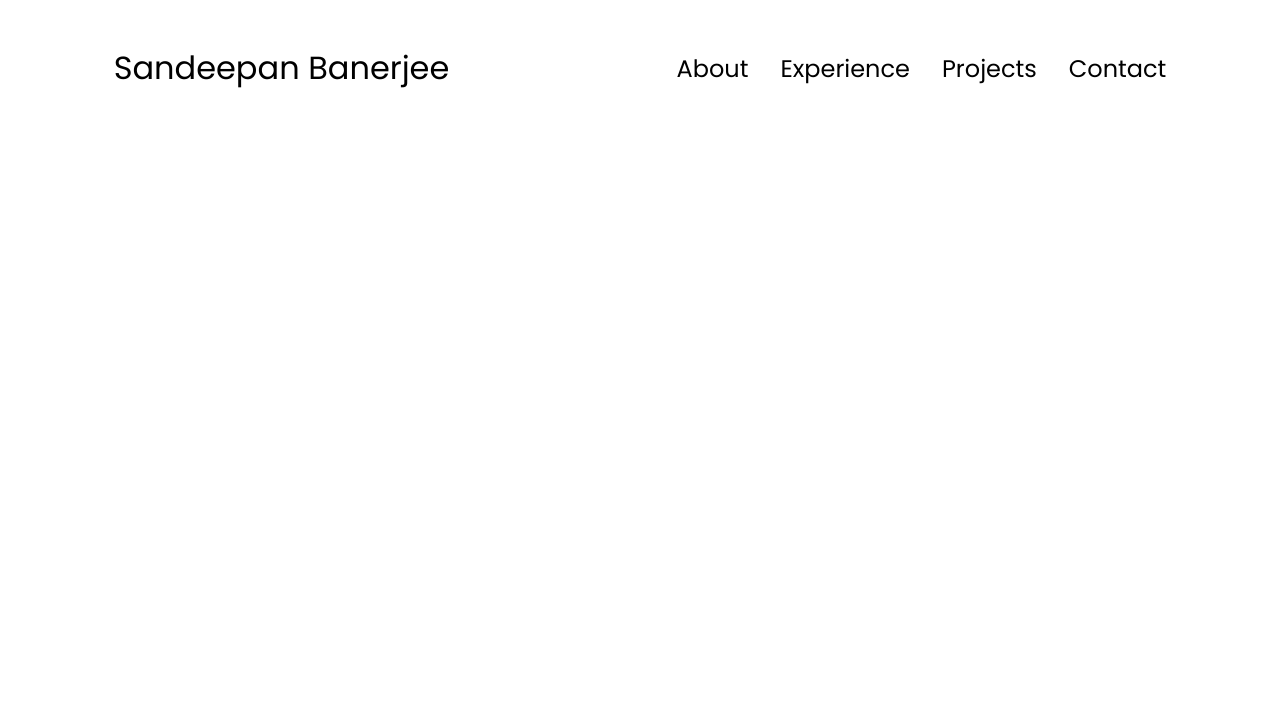
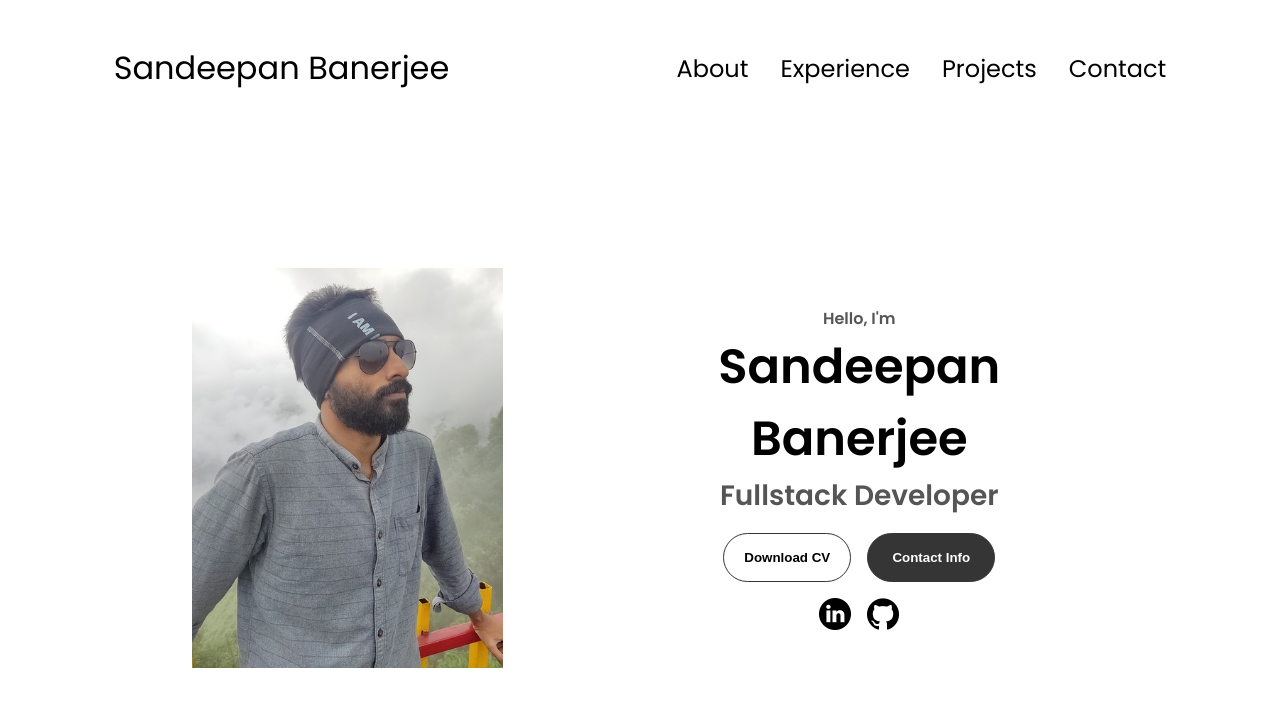
Before and after one commit to s-banerjee94/my-portfolio-angular, an Angular app: page / in a window 1280 px wide. Shown: the top 706 px of the page. Built offline with nearby package versions, Linux system fonts and the light colour scheme.

Commit message:
Generated profile component and added content

```diff
--- a/src/app/app.component.html
+++ b/src/app/app.component.html
@@ -1 +1,2 @@
 <app-navbar/>
+<app-profile/>
--- a/src/app/app.module.ts
+++ b/src/app/app.module.ts
@@ -3,11 +3,13 @@ import { BrowserModule } from '@angular/platform-browser';
 
 import { AppComponent } from './app.component';
 import { NavbarComponent } from './navbar/navbar.component';
+import { ProfileComponent } from './profile/profile.component';
 
 @NgModule({
   declarations: [
     AppComponent,
-    NavbarComponent
+    NavbarComponent,
+    ProfileComponent
   ],
   imports: [
     BrowserModule
--- /dev/null
+++ b/src/app/profile/profile.component.html
@@ -0,0 +1,23 @@
+<section id="profile">
+    <!-- TODO center this 2 div -->
+    <div class="section__pic-container">
+        <img src="./assets/sandeepan.jpg" alt="Sandeepan Banerjee profile picture">
+    </div>
+    <div class="section__text">
+        <p class="section__text__p1">Hello, I'm</p>
+        <h3 class="title">Sandeepan Banerjee</h3>
+        <p class="section__text__p2">Fullstack Developer</p>
+
+        <div class="btn-container">
+            <button class="btn btn-color-2" onclick="window.open('./assets/SANDEEPAN BANERJEE.pdf')">Download
+                CV</button>
+            <button class="btn btn-color-1" onclick="location.href='./#contact'">Contact Info</button>
+        </div>
+        <div id="socials-container">
+            <img src="./assets/linkedin.png" alt="Sandeepan's linkdin profile" class="icon"
+                onclick="location.href='https://www.linkedin.com/in/connect2sandy'">
+            <img src="./assets/github.png" alt="Sandeepan's github profile" class="icon"
+                onclick="location.href='https://github.com/s-banerjee94'">
+        </div>
+    </div>
+</section>
```
Also changed, not shown: src/app/profile/profile.component.ts (added, +10 -0 lines), src/app/profile/profile.component.css (added).
